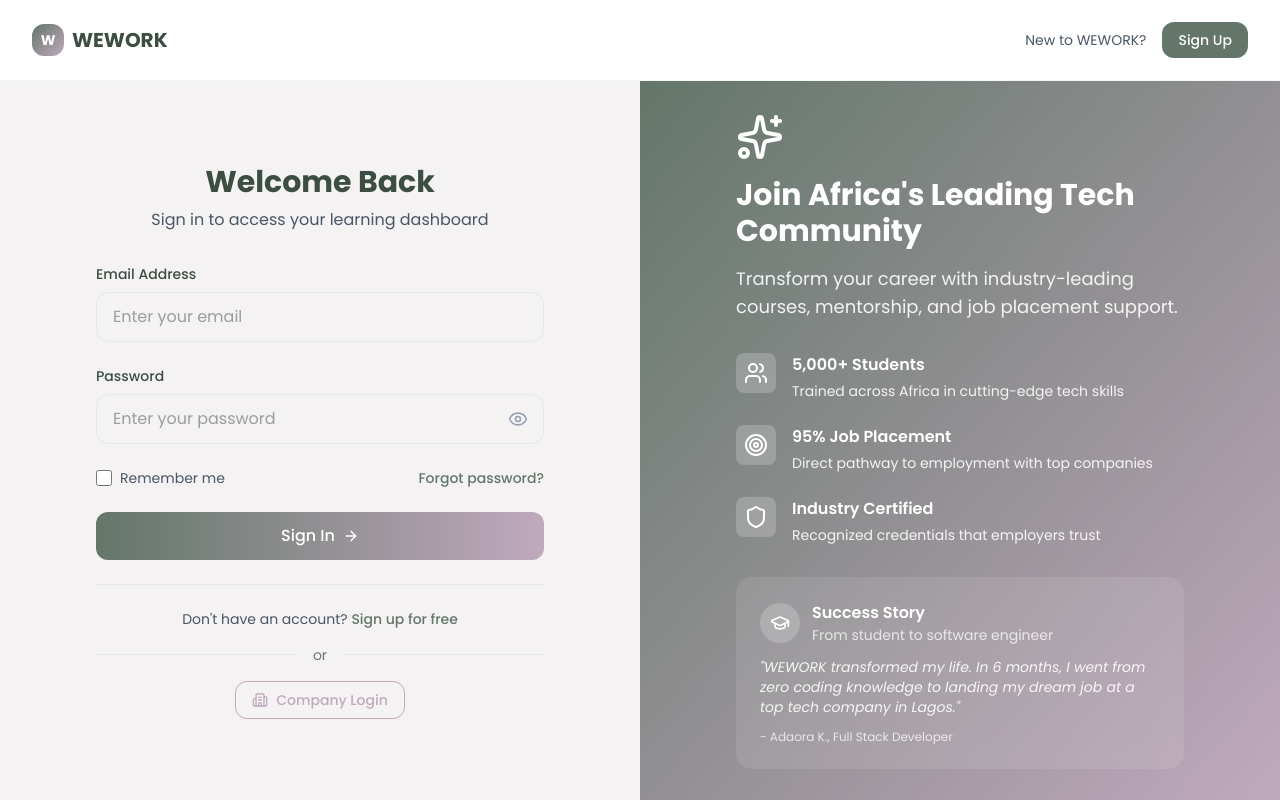
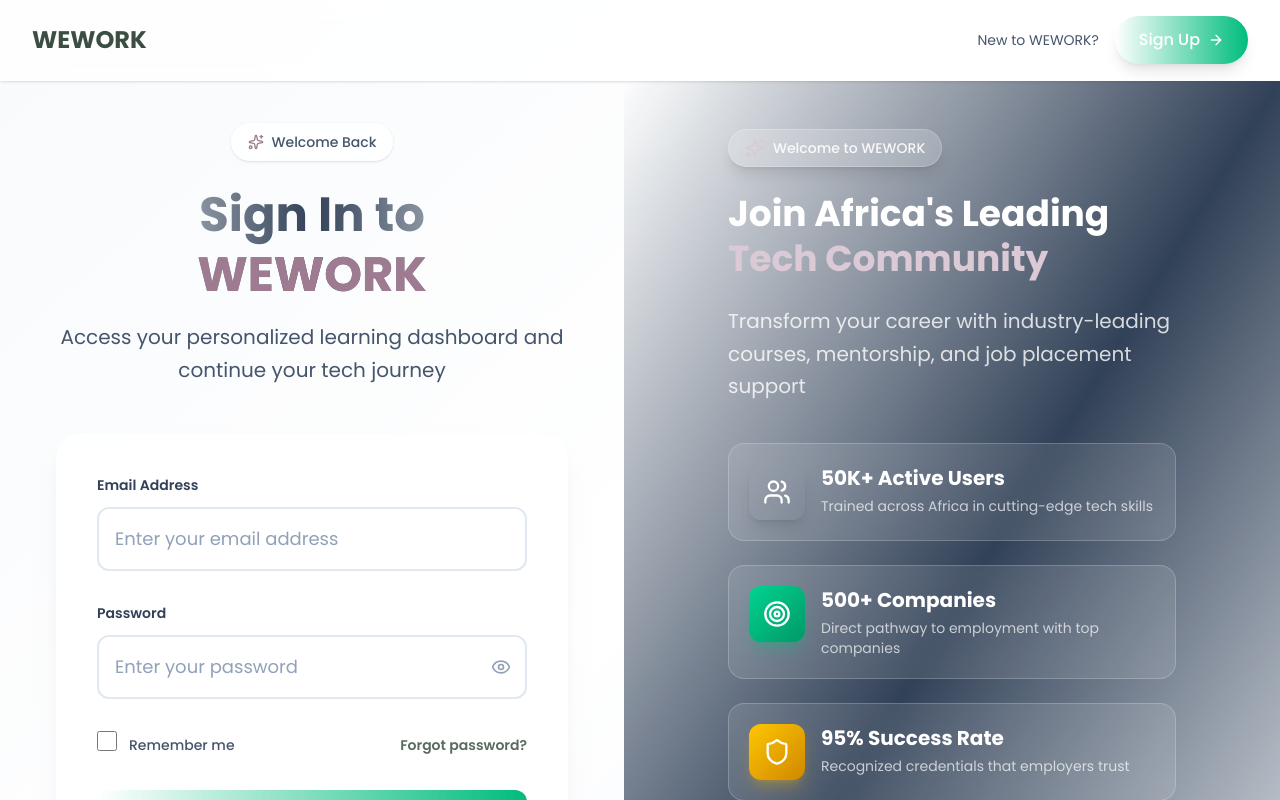
Before and after one commit to TechProoo/wework, a React (Vite) app: page /login in a window 1280 px wide. Shown: the top 800 px of the page. Built offline with nearby package versions, Linux system fonts and the light colour scheme.

Commit message:
Refractored the login and signup pages

```diff
--- a/src/Pages/Login.tsx
+++ b/src/Pages/Login.tsx
@@ -7,7 +7,7 @@
   Target,
   Shield,
   Building2,
-  GraduationCap,
+  Star,
 } from "lucide-react";
 import { useState, useEffect } from "react";
 import { Link, useNavigate, useLocation } from "react-router-dom";
@@ -100,50 +100,70 @@
   };
 
   return (
-    <div className="min-h-screen bg-[var(--color-light)]">
-      {/* Header */}
-      <div className="bg-white border-b border-[var(--color-slate)]/10">
+    <div className="min-h-screen bg-gradient-to-br from-slate-50 via-white to-slate-100 relative overflow-hidden">
+      {/* Background decoration */}
+      <div className="absolute inset-0 overflow-hidden">
+        <div className="absolute -top-40 -right-40 w-80 h-80 rounded-full bg-gradient-to-br from-forest-200/20 to-mauve-200/20 blur-3xl"></div>
+        <div className="absolute -bottom-40 -left-40 w-80 h-80 rounded-full bg-gradient-to-br from-mauve-200/20 to-forest-200/20 blur-3xl"></div>
+      </div>
+
+      {/* Enhanced Header */}
+      <div className="relative z-10 bg-white/80 backdrop-blur-sm border-b border-white/30 shadow-sm">
         <div className="max-w-7xl mx-auto px-4 sm:px-6 lg:px-8">
           <div className="flex items-center justify-between h-16 md:h-20">
-            <Link to="/" className="flex items-center gap-2">
-              <div className="w-8 h-8 bg-gradient-to-br from-[var(--color-primary)] to-[var(--color-accent)] rounded-xl flex items-center justify-center">
-                <span className="text-white font-bold text-sm">W</span>
-              </div>
-              <span className="text-xl font-bold text-[var(--color-text)]">
+            <Link to="/" className="flex items-center gap-3 group">
+              <span className="text-2xl font-bold bg-gradient-to-r from-forest-600 to-mauve-600 bg-clip-text">
                 WEWORK
               </span>
             </Link>
             <div className="flex items-center gap-4">
-              <span className="text-sm text-gray-600">New to WEWORK?</span>
+              <span className="text-sm text-slate-600 hidden sm:block">
+                New to WEWORK?
+              </span>
               <Link
                 to="/signup"
-                className="px-4 py-2 bg-[var(--color-primary)] text-white rounded-xl hover:bg-[var(--color-primary)]/90 transition-colors text-sm font-medium"
+                className="inline-flex items-center gap-2 px-6 py-3 bg-gradient-to-r from-forest-500 to-emerald-500 hover:from-forest-600 hover:to-emerald-600 text-white rounded-full shadow-lg shadow-forest-500/25 hover:shadow-emerald-500/30 transition-all duration-300 transform hover:-translate-y-0.5 font-medium"
               >
-                Sign Up
+                <span>Sign Up</span>
+                <ArrowRight size={16} />
               </Link>
             </div>
           </div>
         </div>
       </div>
 
-      <div className="flex min-h-[calc(100vh-80px)]">
-        {/* Left Side - Form */}
+      <div className="flex min-h-[calc(100vh-80px)] relative z-10">
+        {/* Left Side - Enhanced Form */}
         <div className="flex-1 flex items-center justify-center p-4 md:p-8">
-          <div className="w-full max-w-md">
-            <div className="text-center mb-8">
-              <h1 className="text-2xl md:text-3xl font-bold text-[var(--color-text)] mb-2">
+          <div className="w-full max-w-lg">
+            {/* Enhanced Header */}
+            <div className="text-center mb-12">
+              <div className="inline-flex items-center gap-2 bg-white/80 backdrop-blur-sm px-4 py-2 rounded-full border border-white/30 mb-6 shadow-sm">
+                <Sparkles size={16} className="text-mauve-600" />
+                <span className="text-sm font-medium text-slate-600">
                   Welcome Back
+                </span>
+              </div>
+
+              <h1 className="text-4xl md:text-5xl font-bold bg-gradient-to-r from-forest-600 via-slate-700 to-forest-800 bg-clip-text text-transparent mb-4 leading-tight">
+                Sign In to
+                <span className="block text-mauve-600">WEWORK</span>
               </h1>
-              <p className="text-gray-600">
-                Sign in to access your learning dashboard
+
+              <p className="text-xl text-slate-600 leading-relaxed">
+                Access your personalized learning dashboard and continue your
+                tech journey
               </p>
             </div>
 
-            <form onSubmit={handleSubmit} className="space-y-6">
+            {/* Enhanced Form Card */}
+            <div className="bg-white/80 backdrop-blur-xl rounded-3xl border border-white/30 shadow-xl shadow-slate-200/50 p-8 md:p-10">
+              <form onSubmit={handleSubmit} className="space-y-8">
+                {/* Email Field */}
                 <div>
                   <label
                     htmlFor="email"
-                  className="block text-sm font-medium text-[var(--color-text)] mb-2"
+                    className="block text-sm font-semibold text-slate-700 mb-3"
                   >
                     Email Address
                   </label>
@@ -153,19 +173,23 @@
                     name="email"
                     value={formData.email}
                     onChange={handleInputChange}
-                  className="w-full px-4 py-3 border border-gray-200 rounded-xl focus:outline-none focus:ring-2 focus:ring-[var(--color-primary)]/20 focus:border-[var(--color-primary)] transition-colors"
-                  placeholder="Enter your email"
+                    className="w-full px-4 py-4 bg-white border-2 border-slate-200 rounded-xl focus:border-forest-400 focus:ring-0 transition-colors duration-200 placeholder-slate-400 text-lg"
+                    placeholder="Enter your email address"
                     required
                   />
                   {errors.email && (
-                  <p className="mt-2 text-sm text-red-600">{errors.email}</p>
+                    <p className="mt-2 text-sm text-red-500 flex items-center gap-1">
+                      <span className="w-1 h-1 bg-red-500 rounded-full"></span>
+                      {errors.email}
+                    </p>
                   )}
                 </div>
 
+                {/* Password Field */}
                 <div>
                   <label
                     htmlFor="password"
-                  className="block text-sm font-medium text-[var(--color-text)] mb-2"
+                    className="block text-sm font-semibold text-slate-700 mb-3"
                   >
                     Password
                   </label>
@@ -176,166 +200,223 @@
                       name="password"
                       value={formData.password}
                       onChange={handleInputChange}
-                    className="w-full px-4 py-3 pr-12 border border-gray-200 rounded-xl focus:outline-none focus:ring-2 focus:ring-[var(--color-primary)]/20 focus:border-[var(--color-primary)] transition-colors"
+                      className="w-full px-4 py-4 pr-12 bg-white border-2 border-slate-200 rounded-xl focus:border-forest-400 focus:ring-0 transition-colors duration-200 placeholder-slate-400 text-lg"
                       placeholder="Enter your password"
                       required
                     />
                     <button
                       type="button"
                       onClick={() => setShowPassword(!showPassword)}
-                    className="absolute right-4 top-1/2 transform -translate-y-1/2 text-gray-400 hover:text-gray-600 transition-colors"
+                      className="absolute right-4 top-1/2 transform -translate-y-1/2 text-slate-400 hover:text-slate-600 transition-colors"
                     >
                       {showPassword ? <EyeOff size={20} /> : <Eye size={20} />}
                     </button>
                   </div>
                   {errors.password && (
-                  <p className="mt-2 text-sm text-red-600">{errors.password}</p>
+                    <p className="mt-2 text-sm text-red-500 flex items-center gap-1">
+                      <span className="w-1 h-1 bg-red-500 rounded-full"></span>
+                      {errors.password}
+                    </p>
                   )}
                 </div>
 
+                {/* Enhanced Options */}
                 <div className="flex items-center justify-between">
-                <label className="flex items-center">
+                  <label className="flex items-center cursor-pointer group">
+                    <div className="relative">
                       <input
                         type="checkbox"
                         name="rememberMe"
                         checked={formData.rememberMe}
                         onChange={handleInputChange}
-                    className="w-4 h-4 text-[var(--color-primary)] bg-white border-gray-300 rounded focus:ring-[var(--color-primary)] focus:ring-2"
+                        className="w-5 h-5 text-forest-500 bg-white border-2 border-slate-200 rounded focus:ring-forest-400 focus:ring-2"
                       />
-                  <span className="ml-2 text-sm text-gray-600">
+                    </div>
+                    <span className="ml-3 text-sm font-medium text-slate-600 group-hover:text-slate-800 transition-colors">
                       Remember me
                     </span>
                   </label>
                   <Link
                     to="/forgot-password"
-                  className="text-sm font-medium text-[var(--color-primary)] hover:text-[var(--color-primary)]/80 transition-colors"
+                    className="text-sm font-semibold text-forest-600 hover:text-forest-700 transition-colors hover:underline"
                   >
                     Forgot password?
                   </Link>
                 </div>
 
+                {/* Enhanced Error Display */}
                 {errors.submit && (
-                <div className="p-4 text-sm text-red-700 bg-red-50 border border-red-200 rounded-xl">
+                  <div className="bg-red-50 border border-red-200 rounded-xl p-4">
+                    <p className="text-red-600 text-sm font-medium flex items-center gap-2">
+                      <span className="w-2 h-2 bg-red-500 rounded-full"></span>
                       {errors.submit}
+                    </p>
                   </div>
                 )}
 
+                {/* Enhanced Submit Button */}
                 <button
                   type="submit"
                   disabled={isSubmitting}
-                className="w-full py-3 px-4 bg-gradient-to-r from-[var(--color-primary)] to-[var(--color-accent)] text-white rounded-xl hover:shadow-lg disabled:opacity-50 disabled:cursor-not-allowed transition-all duration-300 font-medium flex items-center justify-center gap-2"
+                  className="w-full bg-gradient-to-r from-forest-500 to-emerald-500 hover:from-forest-600 hover:to-emerald-600 text-white font-semibold py-4 px-6 rounded-xl shadow-lg shadow-forest-500/25 hover:shadow-emerald-500/30 transition-all duration-300 transform hover:-translate-y-0.5 disabled:opacity-50 disabled:cursor-not-allowed disabled:transform-none flex items-center justify-center gap-3"
                 >
                   {isSubmitting ? (
-                  "Signing In..."
+                    <div className="flex items-center gap-3">
+                      <div className="w-5 h-5 border-2 border-white/30 border-t-white rounded-full animate-spin"></div>
+                      <span>Signing In...</span>
+                    </div>
                   ) : (
                     <>
-                    Sign In
-                    <ArrowRight size={16} />
+                      <span>Sign In</span>
+                      <ArrowRight size={20} />
                     </>
                   )}
                 </button>
+              </form>
+            </div>
 
-              <div className="text-center pt-6 border-t border-gray-200">
-                <p className="text-sm text-gray-600 mb-4">
-                  Don't have an account?{" "}
+            {/* Enhanced Login Footer */}
+            <div className="text-center mt-8">
+              <div className="inline-flex items-center gap-2 bg-white/60 backdrop-blur-sm px-6 py-3 rounded-full border border-white/20">
+                <span className="text-slate-600">Don't have an account?</span>
                 <Link
                   to="/signup"
-                    className="font-medium text-[var(--color-primary)] hover:text-[var(--color-primary)]/80 transition-colors"
+                  className="text-forest-600 hover:text-forest-700 font-semibold transition-colors duration-200 hover:underline"
                 >
                   Sign up for free
                 </Link>
-                </p>
-                <div className="relative mb-4">
+              </div>
+
+              <div className="relative my-8">
                 <div className="absolute inset-0 flex items-center">
-                    <div className="w-full border-t border-gray-200" />
+                  <div className="w-full border-t border-slate-200" />
                 </div>
                 <div className="relative flex justify-center text-sm">
-                    <span className="px-4 bg-[var(--color-light)] text-gray-500">
+                  <span className="px-4 bg-gradient-to-br from-slate-50 via-white to-slate-100 text-slate-500 font-medium">
                     or
                   </span>
                 </div>
               </div>
+
               <Link
                 to="/company/login"
-                  className="inline-flex items-center gap-2 px-4 py-2 border border-[var(--color-accent)] text-[var(--color-accent)] rounded-xl hover:bg-[var(--color-accent)] hover:text-white transition-colors text-sm font-medium"
+                className="inline-flex items-center gap-2 bg-white/80 backdrop-blur-sm border-2 border-mauve-200 text-mauve-600 hover:bg-mauve-50 hover:border-mauve-300 transition-all duration-300 px-6 py-3 rounded-full shadow-lg shadow-mauve-500/10 hover:shadow-mauve-500/20 font-semibold"
               >
-                  <Building2 size={16} />
-                  Company Login
+                <Building2 size={20} />
+                <span>Company Login</span>
               </Link>
             </div>
-            </form>
           </div>
         </div>
 
-        {/* Right Side - Info */}
-        <div className="hidden lg:flex flex-1 bg-gradient-to-br from-[var(--color-primary)] to-[var(--color-accent)] p-8 items-center justify-center">
-          <div className="max-w-md text-white">
-            <div className="mb-8">
-              <Sparkles size={48} className="mb-4" />
-              <h2 className="text-3xl font-bold mb-4">
-                Join Africa's Leading Tech Community
+        {/* Right Side - Enhanced Info Panel */}
+        <div className="hidden lg:flex flex-1 bg-gradient-to-br from-forest-600 via-slate-700 to-forest-800 p-8 lg:p-12 relative overflow-hidden">
+          {/* Background Pattern */}
+          <div className="absolute inset-0 opacity-20">
+            <div className="absolute top-0 left-0 w-40 h-40 bg-white/10 rounded-full -translate-x-20 -translate-y-20"></div>
+            <div className="absolute bottom-0 right-0 w-60 h-60 bg-white/10 rounded-full translate-x-20 translate-y-20"></div>
+            <div className="absolute top-1/2 left-1/2 w-32 h-32 bg-mauve-400/20 rounded-full -translate-x-16 -translate-y-16"></div>
+          </div>
+
+          <div className="relative flex items-center justify-center w-full">
+            <div className="max-w-md">
+              {/* Enhanced Header */}
+              <div className="mb-10">
+                <div className="inline-flex items-center gap-2 bg-white/20 backdrop-blur-sm px-4 py-2 rounded-full border border-white/20 mb-6 shadow-lg">
+                  <Sparkles className="w-5 h-5 text-mauve-200" />
+                  <span className="text-sm font-medium text-white/90">
+                    Welcome to WEWORK
+                  </span>
+                </div>
+
+                <h2 className="text-4xl font-bold text-white mb-6 leading-tight">
+                  Join Africa's Leading
+                  <span className="block text-mauve-200">Tech Community</span>
                 </h2>
-              <p className="text-lg opacity-90 mb-6">
-                Transform your career with industry-leading courses, mentorship,
-                and job placement support.
+
+                <p className="text-xl text-white/80 leading-relaxed">
+                  Transform your career with industry-leading courses,
+                  mentorship, and job placement support
                 </p>
               </div>
 
-            <div className="space-y-6 mb-8">
-              <div className="flex items-start gap-4">
-                <div className="p-2 bg-white/20 rounded-lg">
-                  <Users size={24} />
+              {/* Enhanced Stats Cards */}
+              <div className="space-y-6 mb-10">
+                <div className="group flex items-start gap-4 p-5 bg-white/10 backdrop-blur-sm rounded-2xl border border-white/20 hover:bg-white/15 transition-all duration-300">
+                  <div className="w-14 h-14 bg-gradient-to-br from-mauve-400 to-mauve-600 rounded-xl flex items-center justify-center flex-shrink-0 group-hover:scale-110 transition-transform duration-300 shadow-lg shadow-mauve-500/30">
+                    <Users className="w-7 h-7 text-white" />
                   </div>
                   <div>
-                  <h3 className="font-semibold mb-1">5,000+ Students</h3>
-                  <p className="opacity-90 text-sm">
+                    <h3 className="text-white font-bold text-xl mb-1">
+                      50K+ Active Users
+                    </h3>
+                    <p className="text-white/70 text-sm">
                       Trained across Africa in cutting-edge tech skills
                     </p>
                   </div>
                 </div>
-              <div className="flex items-start gap-4">
-                <div className="p-2 bg-white/20 rounded-lg">
-                  <Target size={24} />
+
+                <div className="group flex items-start gap-4 p-5 bg-white/10 backdrop-blur-sm rounded-2xl border border-white/20 hover:bg-white/15 transition-all duration-300">
+                  <div className="w-14 h-14 bg-gradient-to-br from-emerald-400 to-emerald-600 rounded-xl flex items-center justify-center flex-shrink-0 group-hover:scale-110 transition-transform duration-300 shadow-lg shadow-emerald-500/30">
+                    <Target className="w-7 h-7 text-white" />
                   </div>
                   <div>
-                  <h3 className="font-semibold mb-1">95% Job Placement</h3>
-                  <p className="opacity-90 text-sm">
+                    <h3 className="text-white font-bold text-xl mb-1">
+                      500+ Companies
+                    </h3>
+                    <p className="text-white/70 text-sm">
                       Direct pathway to employment with top companies
                     </p>
                   </div>
                 </div>
-              <div className="flex items-start gap-4">
-                <div className="p-2 bg-white/20 rounded-lg">
-                  <Shield size={24} />
+
+                <div className="group flex items-start gap-4 p-5 bg-white/10 backdrop-blur-sm rounded-2xl border border-white/20 hover:bg-white/15 transition-all duration-300">
+                  <div className="w-14 h-14 bg-gradient-to-br from-yellow-400 to-yellow-600 rounded-xl flex items-center justify-center flex-shrink-0 group-hover:scale-110 transition-transform duration-300 shadow-lg shadow-yellow-500/30">
+                    <Shield className="w-7 h-7 text-white" />
                   </div>
                   <div>
-                  <h3 className="font-semibold mb-1">Industry Certified</h3>
-                  <p className="opacity-90 text-sm">
+                    <h3 className="text-white font-bold text-xl mb-1">
+                      95% Success Rate
+                    </h3>
+                    <p className="text-white/70 text-sm">
                       Recognized credentials that employers trust
                     </p>
                   </div>
                 </div>
               </div>
 
-            <div className="bg-white/10 rounded-2xl p-6 backdrop-blur-sm">
-              <div className="flex items-center gap-3 mb-3">
-                <div className="w-10 h-10 bg-white/20 rounded-full flex items-center justify-center">
-                  <GraduationCap size={20} />
+              {/* Enhanced Testimonial */}
+              <div className="bg-white/15 backdrop-blur-sm rounded-2xl p-6 border border-white/20 shadow-xl">
+                <div className="flex items-start gap-4">
+                  <img
+                    src="/src/assets/one.jpg"
+                    alt="Success story"
+                    className="w-14 h-14 rounded-full object-cover border-2 border-white/30 shadow-lg flex-shrink-0"
+                  />
+                  <div className="flex-1">
+                    <div className="flex items-center gap-2 mb-3">
+                      {[...Array(5)].map((_, i) => (
+                        <Star
+                          key={i}
+                          className="w-4 h-4 fill-yellow-400 text-yellow-400"
+                        />
+                      ))}
                     </div>
+                    <p className="text-white/95 mb-4 italic text-lg leading-relaxed">
+                      "WEWORK transformed my life. In 6 months, I went from zero
+                      coding knowledge to landing my dream job at a top tech
+                      company."
+                    </p>
                     <div>
-                  <div className="font-semibold">Success Story</div>
-                  <div className="text-sm opacity-75">
-                    From student to software engineer
+                      <p className="text-white font-semibold text-lg">
+                        Adaora K.
+                      </p>
+                      <p className="text-mauve-200 text-sm font-medium">
+                        Full Stack Developer
+                      </p>
                     </div>
                   </div>
                 </div>
-              <p className="text-sm opacity-90 italic">
-                "WEWORK transformed my life. In 6 months, I went from zero
-                coding knowledge to landing my dream job at a top tech company
-                in Lagos."
-              </p>
-              <div className="mt-3 text-xs opacity-75">
-                - Adaora K., Full Stack Developer
               </div>
             </div>
           </div>
```
Also changed, not shown: src/Pages/Signup.tsx (+50 -9 lines). Lines whose indentation alone changed are shown as unchanged.
